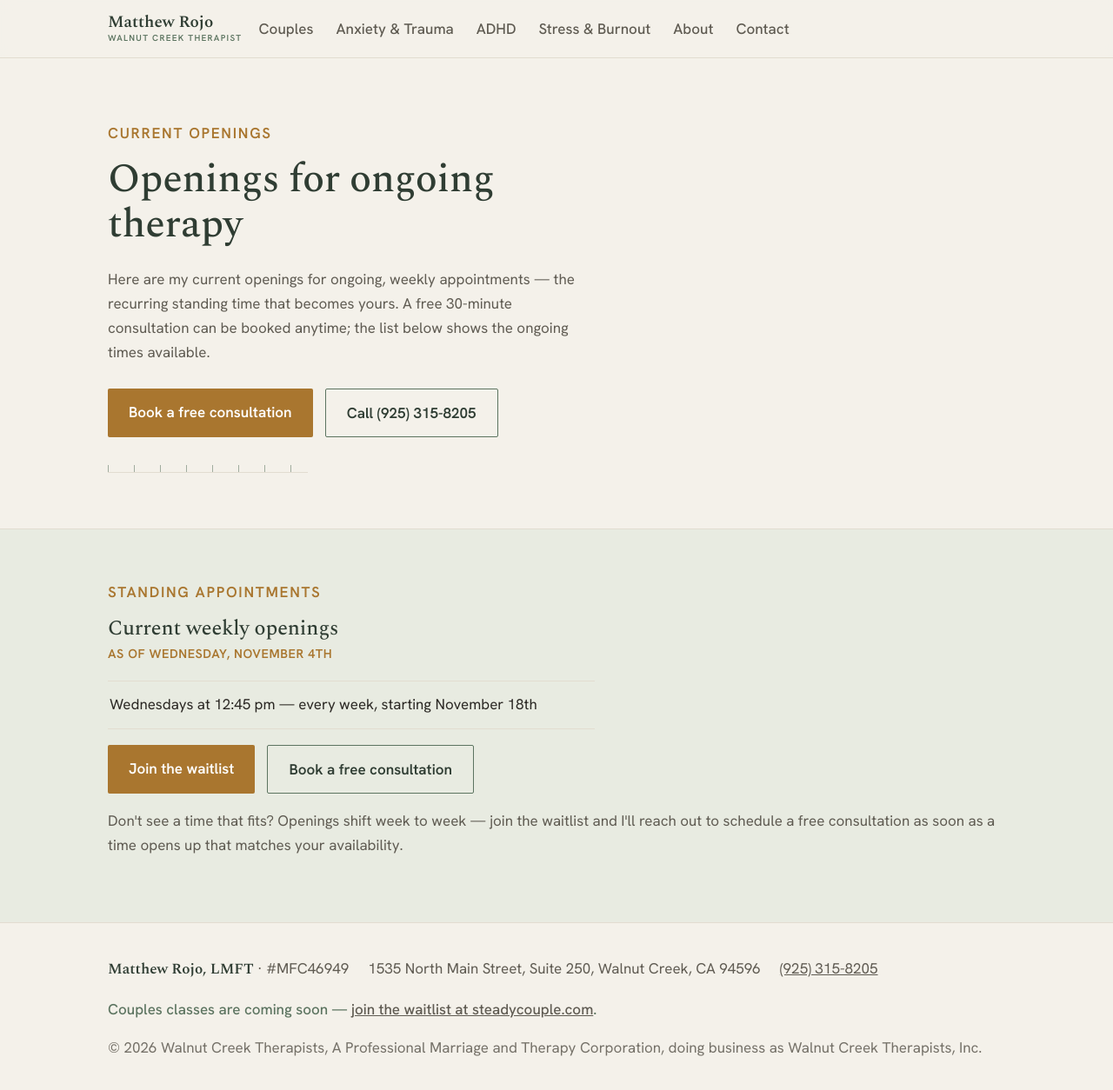
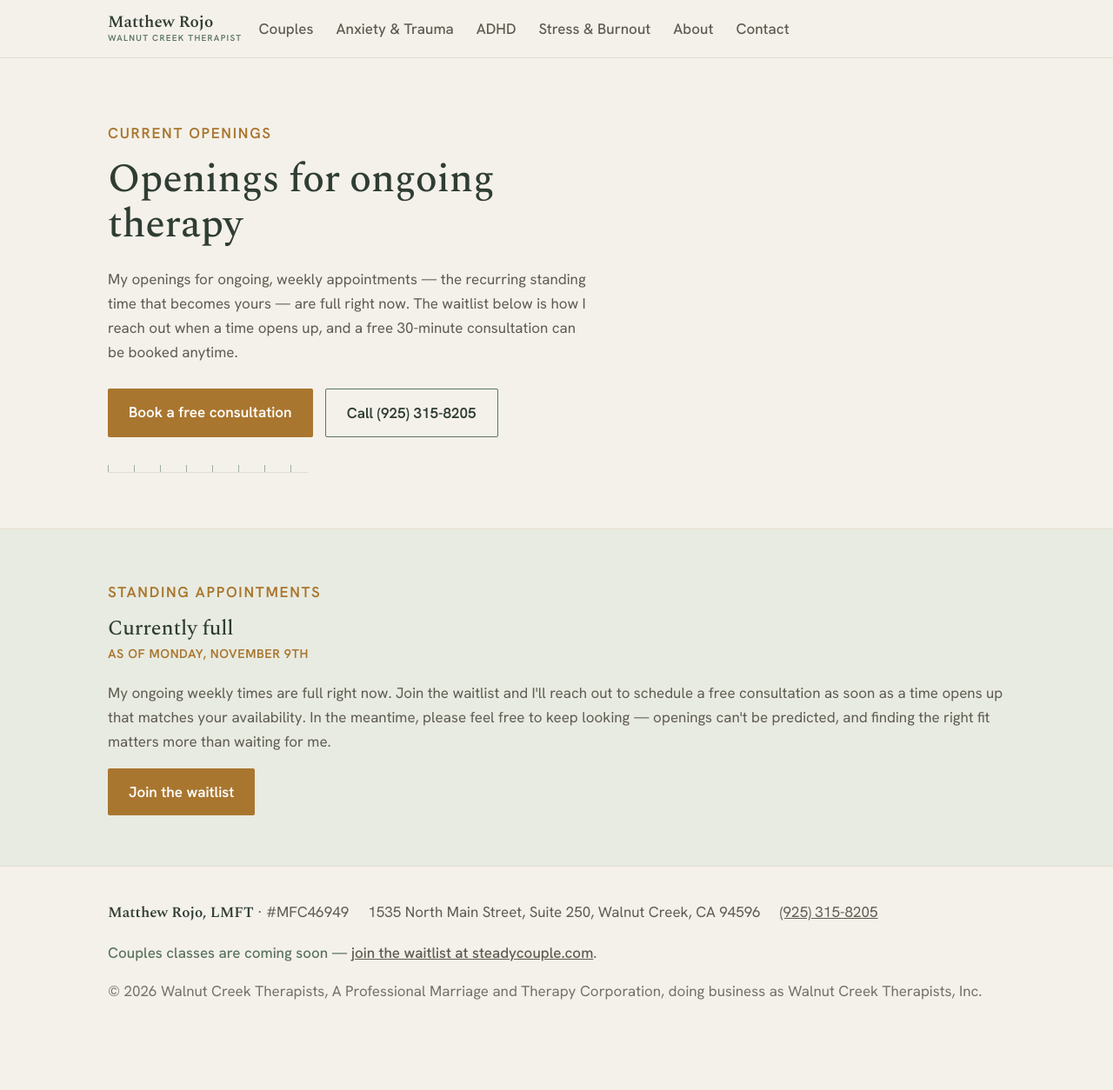
Before and after one commit to walnutcreektherapist/walnutcreektherapist.github.io, a Jekyll site: the page built from openings.html, in a window 1280 px wide and 1257 px high. Shown: the top 1254 px of the window at 87% size. Built offline with Jekyll 4.4.1, drawn with Linux system fonts in a browser that asks for light colours.

Commit message:
Change openings mode to 'full' and update date

```diff
--- a/_config.yml
+++ b/_config.yml
@@ -55,12 +55,12 @@ fees:
 #   waitlist_url points to the SimplePractice CONTACT FORM (the waitlist intake),
 #   NOT the consult scheduler. Don't swap them.
 openings:
-  mode: "hybrid"
-  as_of: "Wednesday, November 4th"
+  mode: "full"
+  as_of: "Monday, November 9th"
   waitlist_url: "https://walnutcreektherapists.clientsecure.me/contact-widget"
   slots:
     # hold Don/Jenni - "Tuesdays at 10:15 am — every two weeks, starting October 27th"
-    - "Wednesdays at 12:45 pm — every week, starting November 18th"
+    #- "Wednesdays at 12:45 pm — every week, starting November 18th"
 
 # Paste your exact Psychology Today and Facebook URLs to finish consolidating your identity.
 same_as:
```
